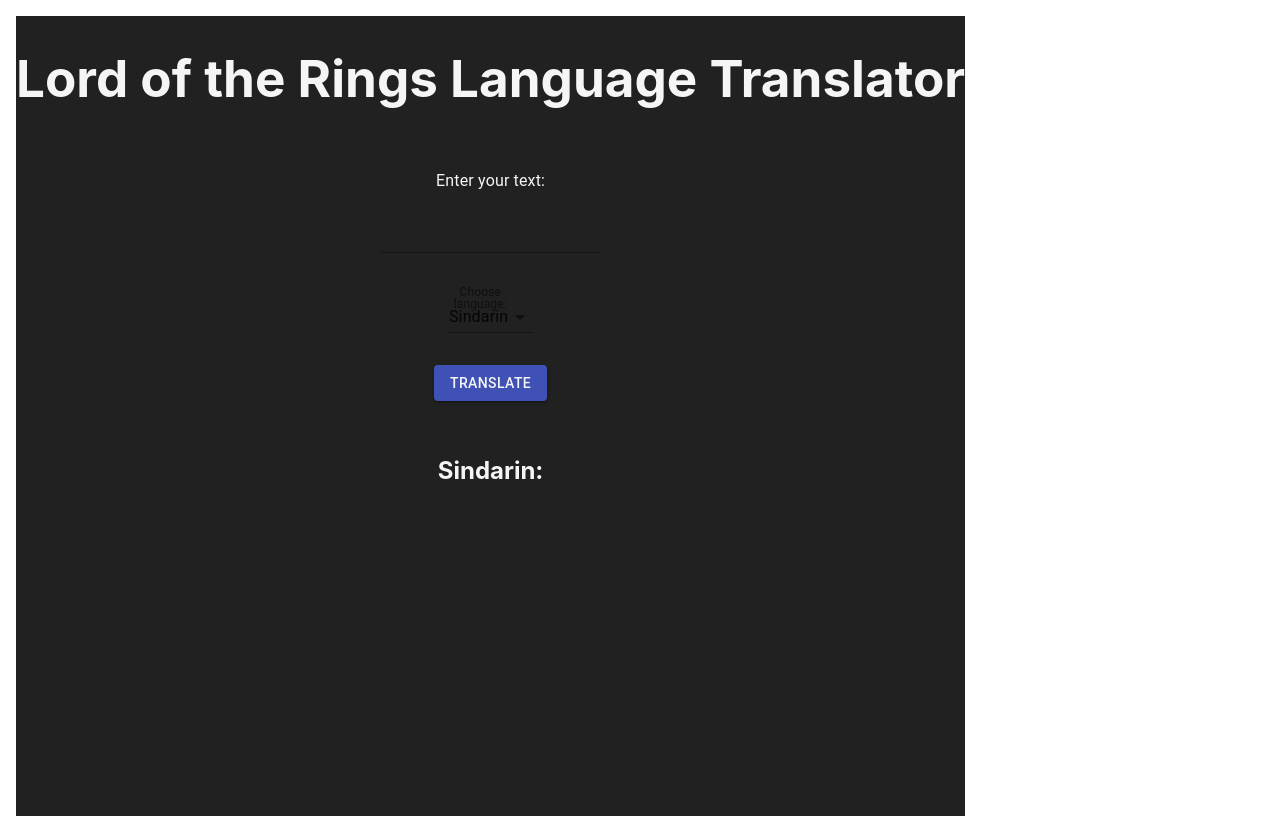
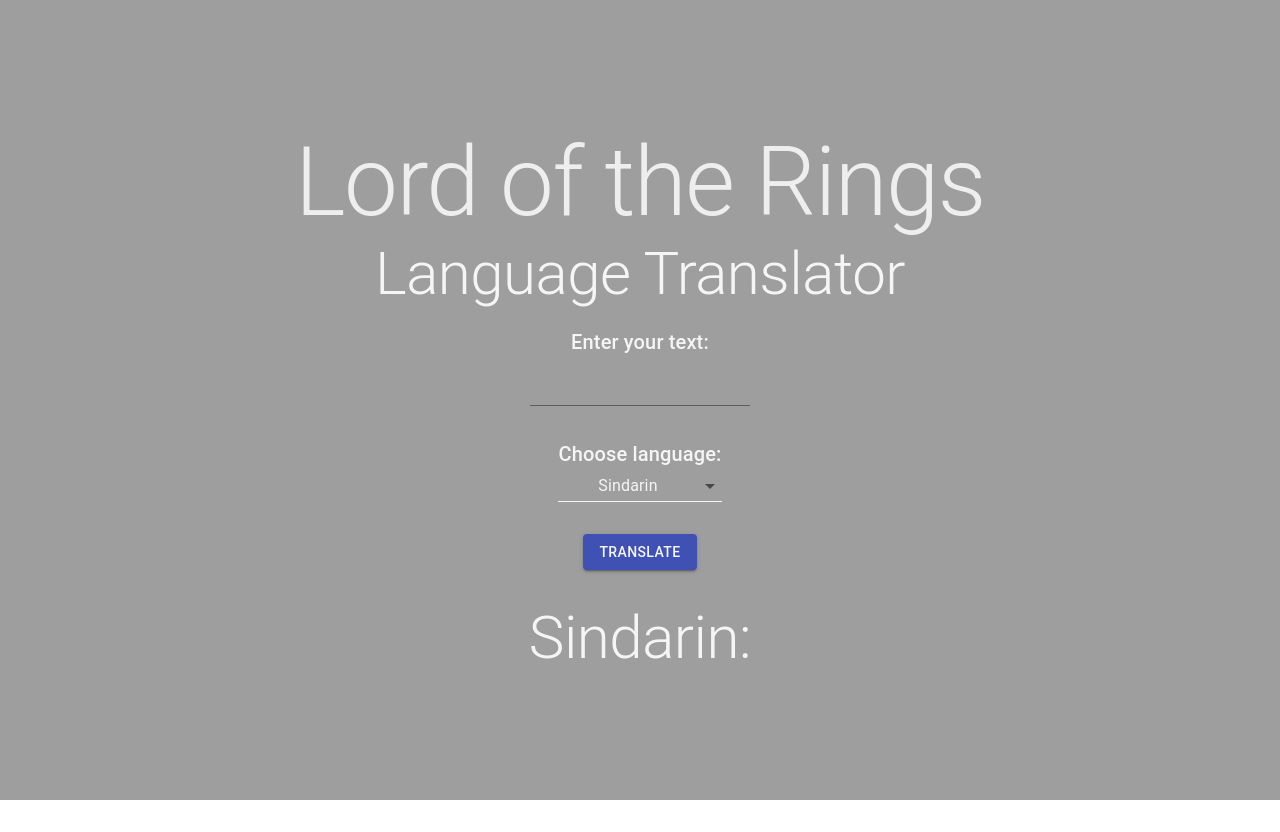
Before and after one commit to milliorn/lord-of-the-rings-language-translator, a React (Vite) app: page / in a window 1280 px wide. After the commit the page ends 800 px from the top, so only its background shows below. Built offline with nearby package versions, Linux system fonts and the light colour scheme.

Commit message:
css removed, white text input text

```diff
--- a/src/App.css
+++ /dev/null
@@ -1,6 +0,0 @@
-#root {
-  max-width: 1280px;
-  margin: 0 auto;
-  padding: 2rem;
-  text-align: center;
-}
--- a/src/App.tsx
+++ b/src/App.tsx
@@ -2,10 +2,10 @@ import React, { ChangeEvent, FormEvent, useState } from "react";
 
 // Material UI imports
 import Button from "@material-ui/core/Button";
+import Typography from "@material-ui/core/Typography";
 import FormControl from "@material-ui/core/FormControl";
-import InputLabel from "@material-ui/core/InputLabel";
+import Select from "@material-ui/core/Select";
 import MenuItem from "@material-ui/core/MenuItem";
-import Select from "@material-ui/core/Select";
 import TextField from "@material-ui/core/TextField";
 import { makeStyles } from "@material-ui/core/styles";
 
@@ -14,12 +14,13 @@ const ENDPOINT = "https://api.openai.com/v1/chat/completions";
 const useStyles = makeStyles((theme) => ({
   root: {
     alignItems: "center",
-    backgroundColor: theme.palette.grey[900],
-    color: theme.palette.grey[100],
+    backgroundColor: theme.palette.grey[500],
+    color: theme.palette.grey[200],
     display: "flex",
     flexDirection: "column",
     height: "100vh",
-    margin: theme.spacing(2),
+    justifyContent: "center",
+    lineHeight: 1.5,
     textAlign: "center",
   },
   form: {
@@ -28,20 +29,31 @@ const useStyles = makeStyles((theme) => ({
     flexDirection: "column",
     margin: theme.spacing(2),
   },
-  label: {
-    color: theme.palette.grey[100],
-    margin: theme.spacing(2),
-  },
   input: {
     color: theme.palette.grey[100],
     margin: theme.spacing(2),
     "& label.Mui-focused": {
       color: theme.palette.grey[100],
     },
+    "& .MuiInputBase-input": {
+      color: theme.palette.grey[100],
+    },
+    "& .MuiInput-underline:after": {
+      borderBottomColor: theme.palette.grey[100],
+    },
   },
   button: {
     color: theme.palette.grey[100],
     margin: theme.spacing(2),
+  },
+  text: {
+    color: theme.palette.grey[100],
+  },
+  select: {
+    color: theme.palette.grey[100],
+    "&:before": {
+      borderColor: theme.palette.grey[100],
+    },
   },
 }));
 
@@ -75,7 +87,9 @@ const TranslationForm: React.FC<TranslationFormProps> = ({
 
   return (
     <form className={classes.form} onSubmit={handleSubmit}>
-      <InputLabel className={classes.label}>Enter your text:</InputLabel>
+      <Typography variant="h6" className={classes.text}>
+        Enter your text:
+      </Typography>
       <TextField
         className={classes.input}
         type="text"
@@ -83,8 +97,14 @@ const TranslationForm: React.FC<TranslationFormProps> = ({
         onChange={handleInputChange}
       />
       <FormControl className={classes.input}>
-        <InputLabel>Choose language:</InputLabel>
-        <Select value={selectedLanguage} onChange={handleLanguageChange}>
+        <Typography variant="h6" className={classes.text}>
+          Choose language:
+        </Typography>
+        <Select
+          className={classes.select}
+          value={selectedLanguage}
+          onChange={handleLanguageChange}
+        >
           <MenuItem value="adunaic">Adûnaic</MenuItem>
           <MenuItem value="black-speech">Black Speech</MenuItem>
           <MenuItem value="quenya">Quenya</MenuItem>
@@ -150,8 +170,6 @@ const App = () => {
       }
 
       const data = await response.json();
-      // console.log(data);
-
       setTranslations((prevTranslations) => ({
         ...prevTranslations,
         [language]:
@@ -176,14 +194,21 @@ const App = () => {
 
   return (
     <div className={classes.root}>
-      <h1>Lord of the Rings Language Translator</h1>
+      <Typography variant="h1">Lord of the Rings</Typography>
+      <Typography variant="h2" className={classes.text}>
+        Language Translator
+      </Typography>
       <TranslationForm
         onTranslate={handleTranslate}
         onLanguageChange={handleLanguageChange}
       />
       <div>
-        <h2>{selectedDisplayLanguage}: </h2>
-        <p>{translations[selectedDisplayLanguage.toLowerCase()]}</p>
+        <Typography variant="h2" className={classes.text}>
+          {selectedDisplayLanguage}:
+        </Typography>
+        <Typography variant="body1">
+          {translations[selectedDisplayLanguage.toLowerCase()]}
+        </Typography>
       </div>
     </div>
   );
--- a/src/index.css
+++ b/src/index.css
@@ -1,12 +1,4 @@
 :root {
-  font-family: Inter, system-ui, Avenir, Helvetica, Arial, sans-serif;
-  line-height: 1.5;
-  font-weight: 400;
-
-  color-scheme: light dark;
-  color: rgba(255, 255, 255, 0.87);
-  background-color: #242424;
-
   font-synthesis: none;
   text-rendering: optimizeLegibility;
   -webkit-font-smoothing: antialiased;
@@ -14,56 +6,6 @@
   -webkit-text-size-adjust: 100%;
 }
 
-a {
-  font-weight: 500;
-  color: #646cff;
-  text-decoration: inherit;
-}
-a:hover {
-  color: #535bf2;
-}
-
 body {
   margin: 0;
-  display: flex;
-  place-items: center;
-  min-width: 320px;
-  min-height: 100vh;
 }
-
-h1 {
-  font-size: 3.2em;
-  line-height: 1.1;
-}
-
-button {
-  border-radius: 8px;
-  border: 1px solid transparent;
-  padding: 0.6em 1.2em;
-  font-size: 1em;
-  font-weight: 500;
-  font-family: inherit;
-  background-color: #1a1a1a;
-  cursor: pointer;
-  transition: border-color 0.25s;
-}
-button:hover {
-  border-color: #646cff;
-}
-button:focus,
-button:focus-visible {
-  outline: 4px auto -webkit-focus-ring-color;
-}
-
-@media (prefers-color-scheme: light) {
-  :root {
-    color: #213547;
-    background-color: #ffffff;
-  }
-  a:hover {
-    color: #747bff;
-  }
-  button {
-    background-color: #f9f9f9;
-  }
-}
```
